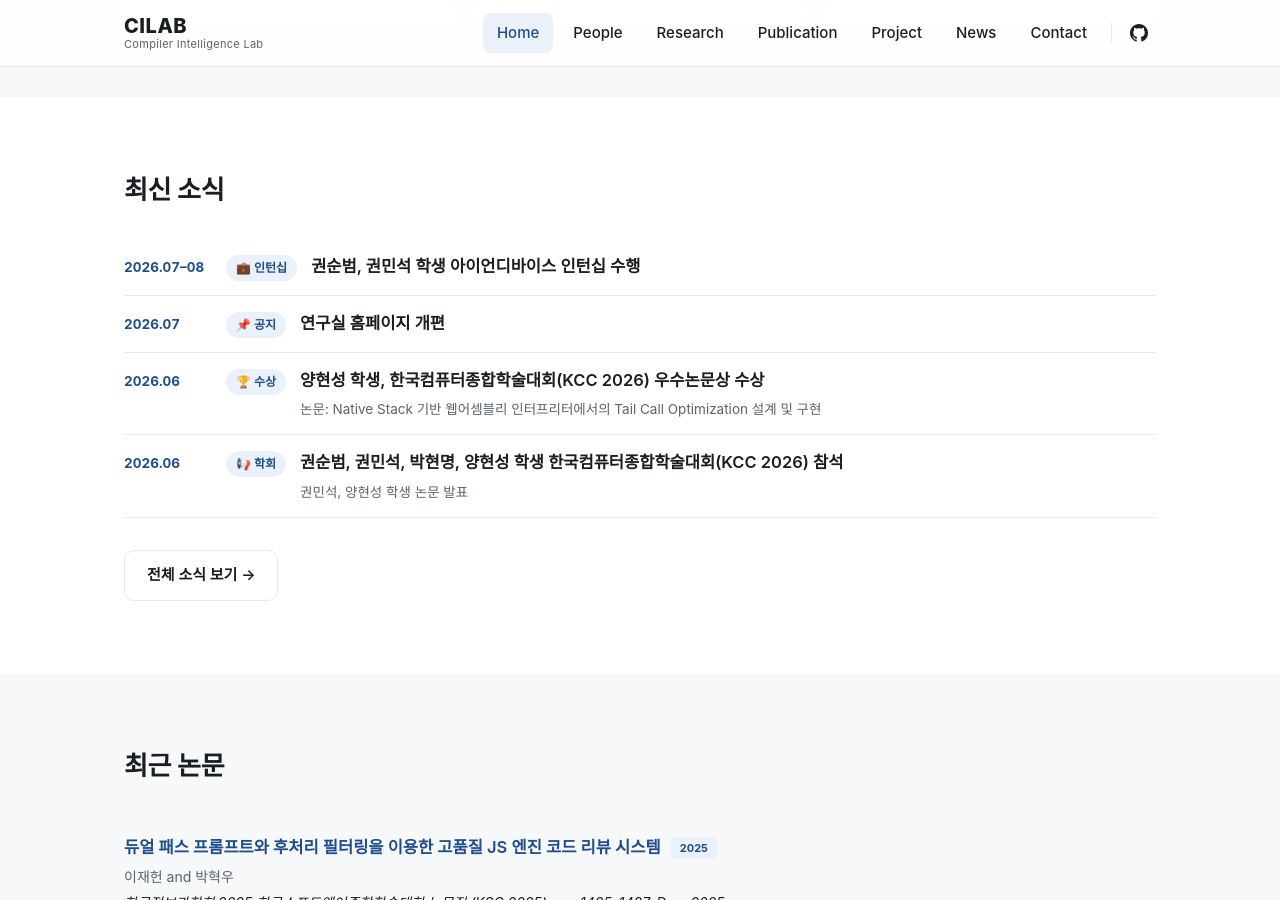
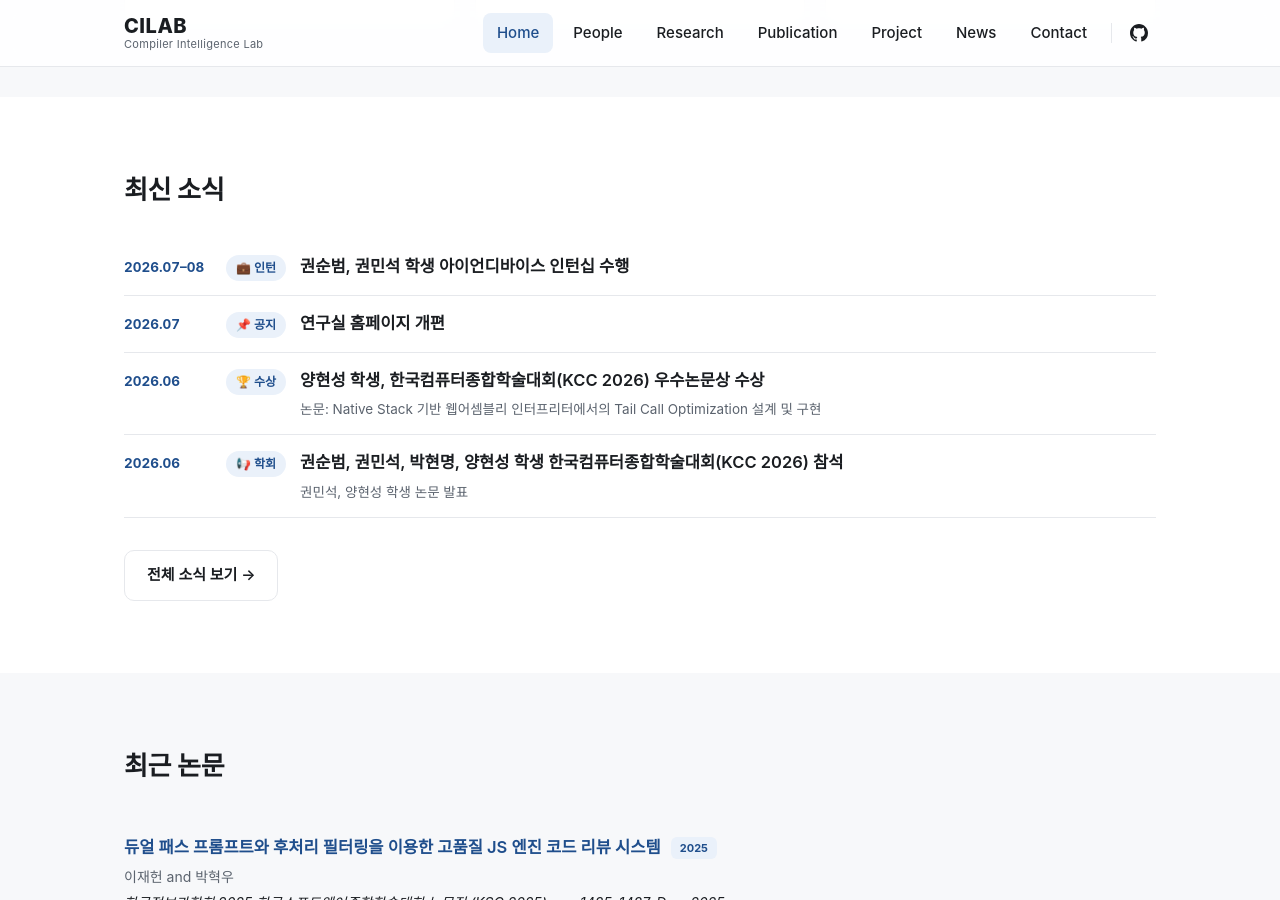
Before and after one commit to JBNU-CILAB/JBNU-CILAB.github.io, a Jekyll site: the page built from index.html, in a window 1280 px wide and 900 px high, scrolled down 1079 px. Built offline with Jekyll 4.4.1, drawn with Linux system fonts in a browser that asks for light colours; some web fonts are replaced.

Commit message:
Shorten news badge 인턴십 → 인턴 for consistency

```diff
--- a/_data/news.yml
+++ b/_data/news.yml
@@ -2,7 +2,7 @@
 # 최신 소식을 맨 위에 추가하세요. News 페이지는 year 기준으로 자동 그룹핑됩니다.
 # - year:  연도 (그룹핑용 숫자)
 # - date:  표시용 연.월 (기간이면 "2026.07–08" 처럼 표기)
-# - badge: 종류 뱃지 (이모지 + 단어) — 예: 🏆 수상 / 📢 학회 / 💼 인턴십 / 📌 공지 / 🎓 졸업 / 👋 신입
+# - badge: 종류 뱃지 (이모지 + 단어, 단어는 2글자로 통일) — 예: 🏆 수상 / 📢 학회 / 💼 인턴 / 📌 공지 / 🎓 졸업 / 👋 신입
 # - text:  소식 내용 (단답형)
 # - note:  부가 설명 한 줄 (선택 — 논문 제목 등)
 # - attachment:       첨부 이미지 경로 (선택 — 클릭 시 라이트박스로 표시. 상장 스캔본 등)
@@ -10,7 +10,7 @@
 
 - year: 2026
   date: "2026.07–08"
-  badge: "💼 인턴십"
+  badge: "💼 인턴"
   text: "권순범, 권민석 학생 아이언디바이스 인턴십 수행"
 
 - year: 2026
```
